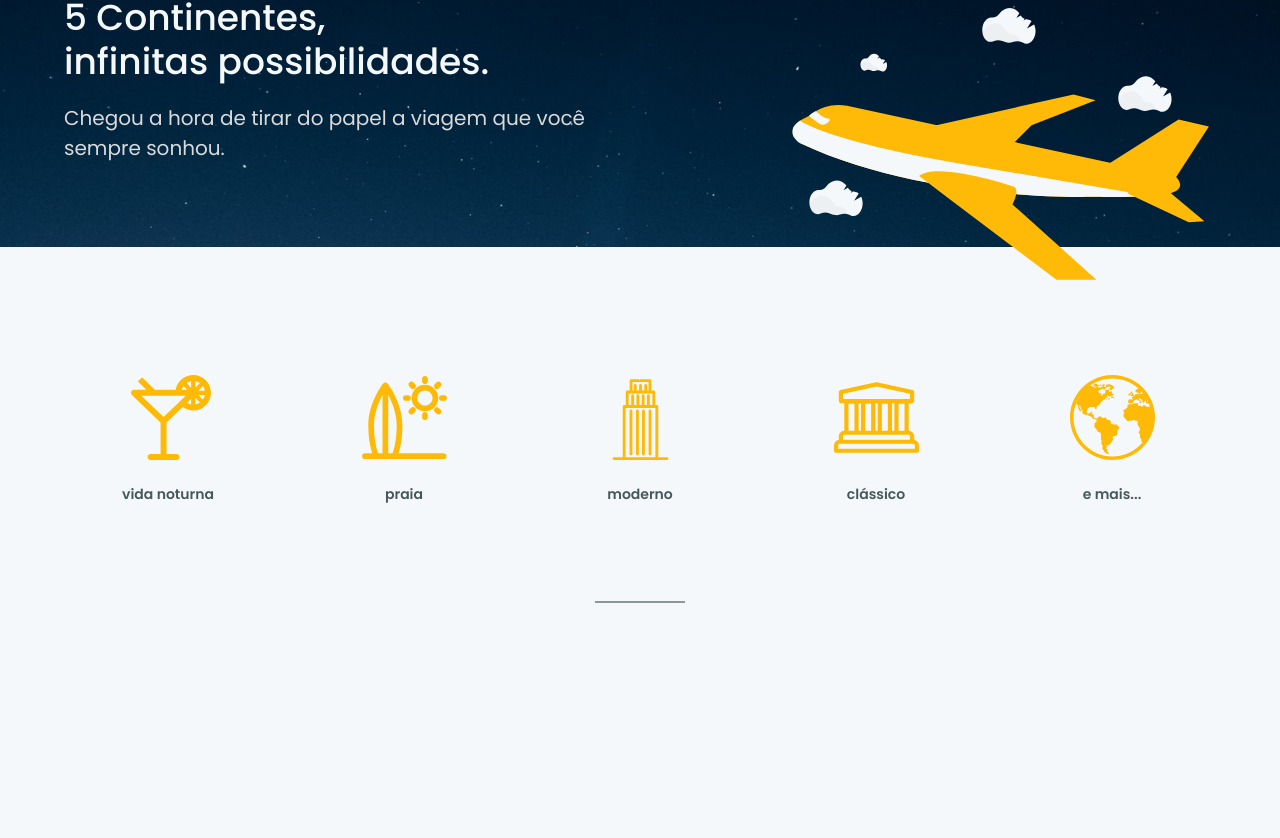
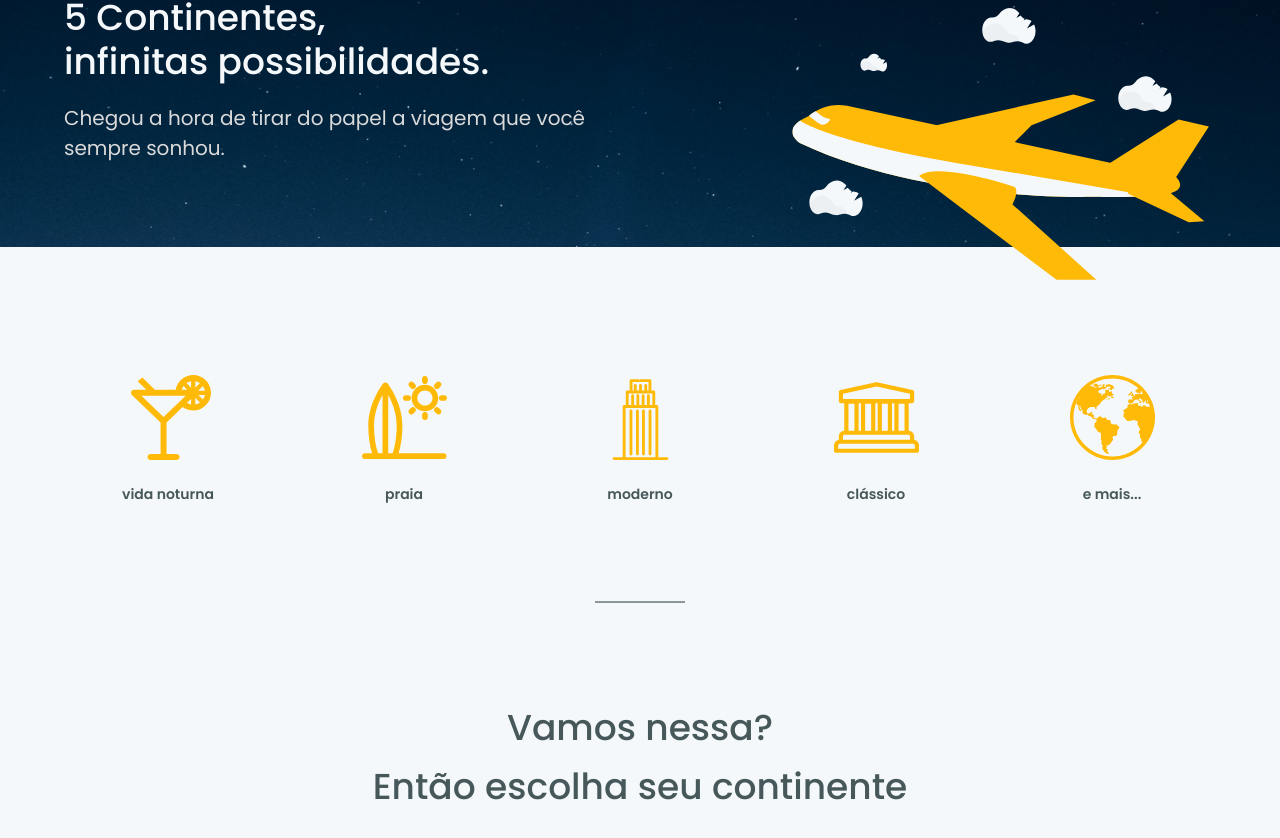
Before and after one commit to robsonbs/ignite-reactjs-worldtrip-nextjs, a Next.js app: page / in a window 1280 px wide. Shown: the part 188-1026 px from the top of the page. Before the commit the page ends 887 px from the top, so only its background shows below. Built offline with nearby package versions, Linux system fonts and the light colour scheme.

Commit message:
chore: make call to action

```diff
--- a/src/pages/index.tsx
+++ b/src/pages/index.tsx
@@ -1,4 +1,4 @@
-import { Flex } from '@chakra-ui/react'
+import { Flex, Heading, Text } from '@chakra-ui/react'
 import Head from 'next/head'
 import { Banner } from '../components/Banner'
 import { Features } from '../components/Features'
@@ -14,6 +14,16 @@ export default function Home() {
       <Banner />
       <Features />
       <Separator />
+      <Heading
+        textAlign="center"
+        fontWeight="medium"
+        lineHeight="tall"
+        size="xl"
+        mb="16"
+      >
+        Vamos nessa?
+        <Text>Então escolha seu continente</Text>
+      </Heading>
     </Flex>
   )
 }
```
